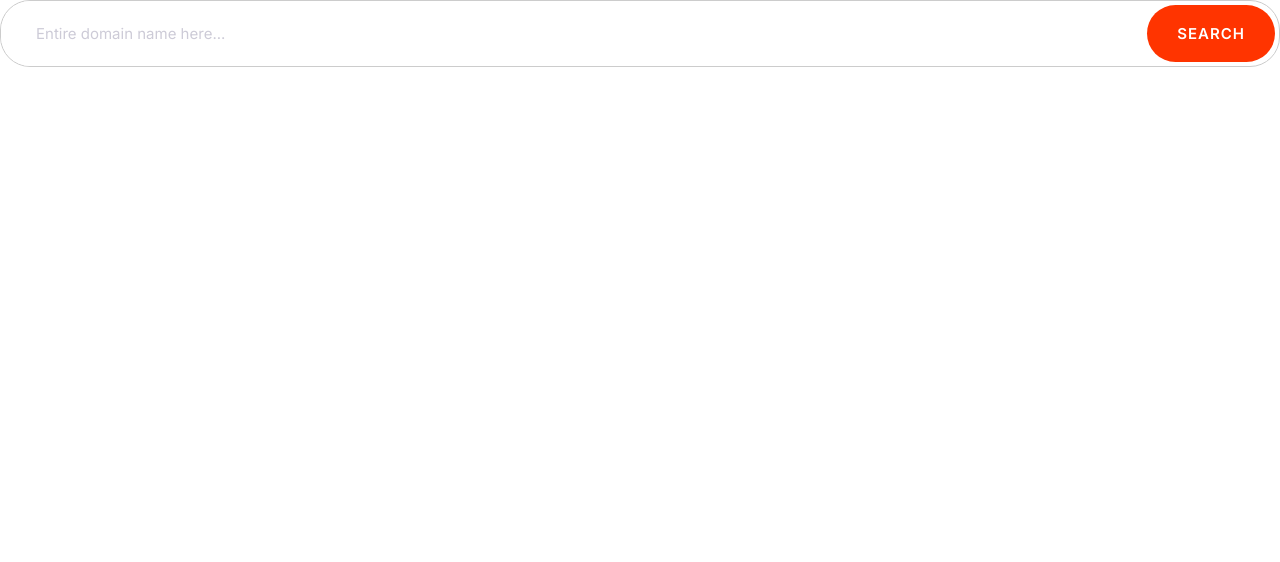
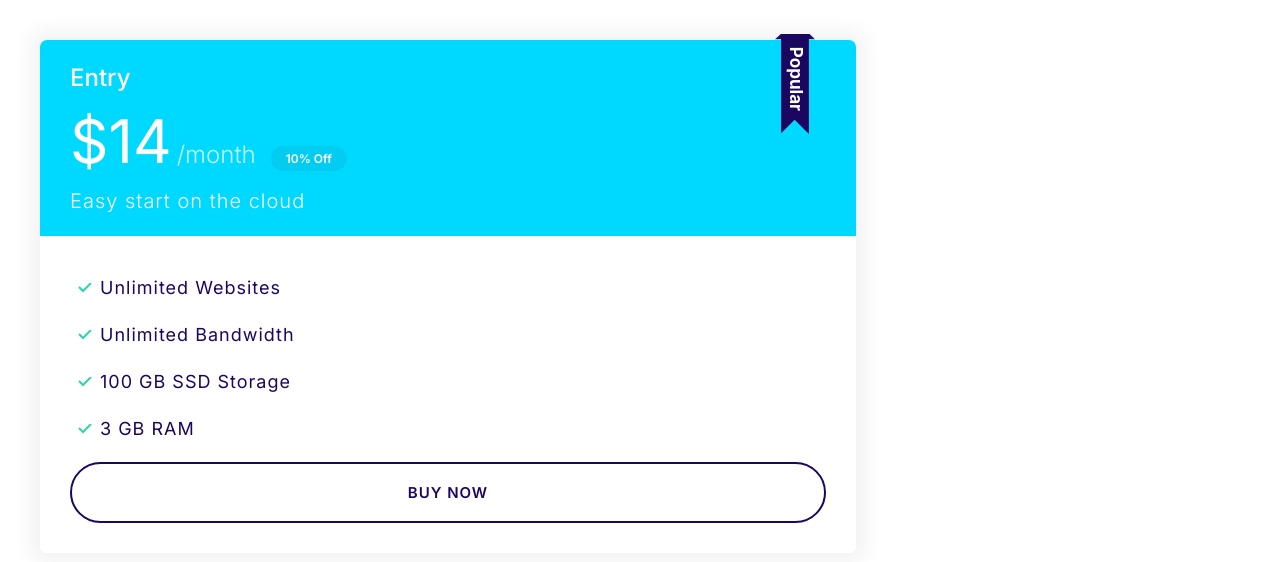
Before and after one commit to jinch/moshify, a plain HTML site: page index.html in a window 1280 px wide. Drawn offline with Linux system fonts and the light colour scheme.

Commit message:
Difines Plans Styles

```diff
--- a/css/styles.css
+++ b/css/styles.css
@@ -8,11 +8,11 @@
   --border-radius: 30px;
 }
 
-/* *,
+*,
 *::after,
 *::before {
   box-sizing: border-box;
-} */
+}
 
 /* ///////// Typography ///////// */
 
@@ -113,6 +113,7 @@ a {
 
 .badge--small {
   font-size: 1.6rem;
+  padding: 0.5rem 1.5rem;
 }
 
 @media screen and (min-width: 1024px) {
@@ -194,7 +195,7 @@ a {
 
 .btn--block {
   display: block;
-  /* width: 100%; */
+  width: 100%;
 }
 
 .btn--primary {
@@ -263,3 +264,91 @@ a {
     font-size: 1.5rem;
   }
 }
+
+/* ///////// Cards ///////// */
+.card {
+  border-radius: 7px;
+  box-shadow: 0 0 020px 10px #f3f3f3;
+  overflow: hidden;
+}
+
+.card__header,
+.card__body {
+  padding: 2rem 3rem;
+}
+
+.card--primary .card__header {
+  background: var(--color-primary);
+  color: #fff;
+}
+
+.card--secondary .card__header {
+  background: var(--color-secondary);
+  color: #fff;
+}
+
+.card--secondary .badge--secondary {
+  background: #02cdf1;
+}
+
+/* ///////// Plans ///////// */
+.plan__name {
+  color: #fff;
+  margin: 0;
+  font-weight: 500;
+  font-size: 2.4rem;
+}
+
+.plan__price {
+  font-size: 6rem;
+}
+
+.plan__billing-cycle {
+  font-size: 2.4rem;
+  font-weight: 300;
+  opacity: 0.8;
+  margin-right: 1rem;
+}
+
+.plan__description {
+  font-size: 2rem;
+  font-weight: 300;
+  letter-spacing: 1px;
+  display: block;
+}
+
+.plan .list__item {
+  margin-bottom: 2rem;
+  letter-spacing: 1px;
+}
+
+.plan--popular {
+  position: relative;
+}
+
+.plan--popular .card__header::before {
+  content: url(../images/popular.svg);
+  width:40px;
+  display: inline-block;
+  position: absolute;
+  top: -6px;
+  right: 5%;
+
+
+@media screen and (min-width: 1024px) {
+  .plan__name {
+    font-size: 1.4rem;
+  }
+
+  .plan__price {
+    font-size: 5rem;
+  }
+
+  .plan__billing-cycle {
+    font-size: 1.6rem;
+  }
+
+  .plan__description {
+    font-size: 1.7rem;
+  }
+}
--- a/index.html
+++ b/index.html
@@ -16,13 +16,27 @@
     <title>Document</title>
   </head>
   <body>
-    <div class="input-group">
-      <input
-        type="text"
-        class="input"
-        placeholder="Entire domain name here..."
-      />
-      <button class="btn btn--accent">Search</button>
+    <div style="width: 70%; padding: 4rem">
+      <div class="plan plan--popular">
+        <div class="card card--secondary">
+          <header class="card__header">
+            <h3 class="plan__name">Entry</h3>
+            <span class="plan__price">$14</span>
+            <span class="plan__billing-cycle">/month</span>
+            <span class="badge badge--secondary badge--small">10% Off</span>
+            <span class="plan__description">Easy start on the cloud</span>
+          </header>
+          <div class="card__body">
+            <ul class="list list--tick">
+              <li class="list__item">Unlimited Websites</li>
+              <li class="list__item">Unlimited Bandwidth</li>
+              <li class="list__item">100 GB SSD Storage</li>
+              <li class="list__item">3 GB RAM</li>
+            </ul>
+            <button class="btn btn--block btn--outline">Buy Now</button>
+          </div>
+        </div>
+      </div>
     </div>
   </body>
 </html>
```
Also changed, not shown: components/cards.html (added, +8 -0 lines), components/lists.html (added, +5 -0 lines), components/plans.html (added, +20 -0 lines), images/popular.svg (added).
